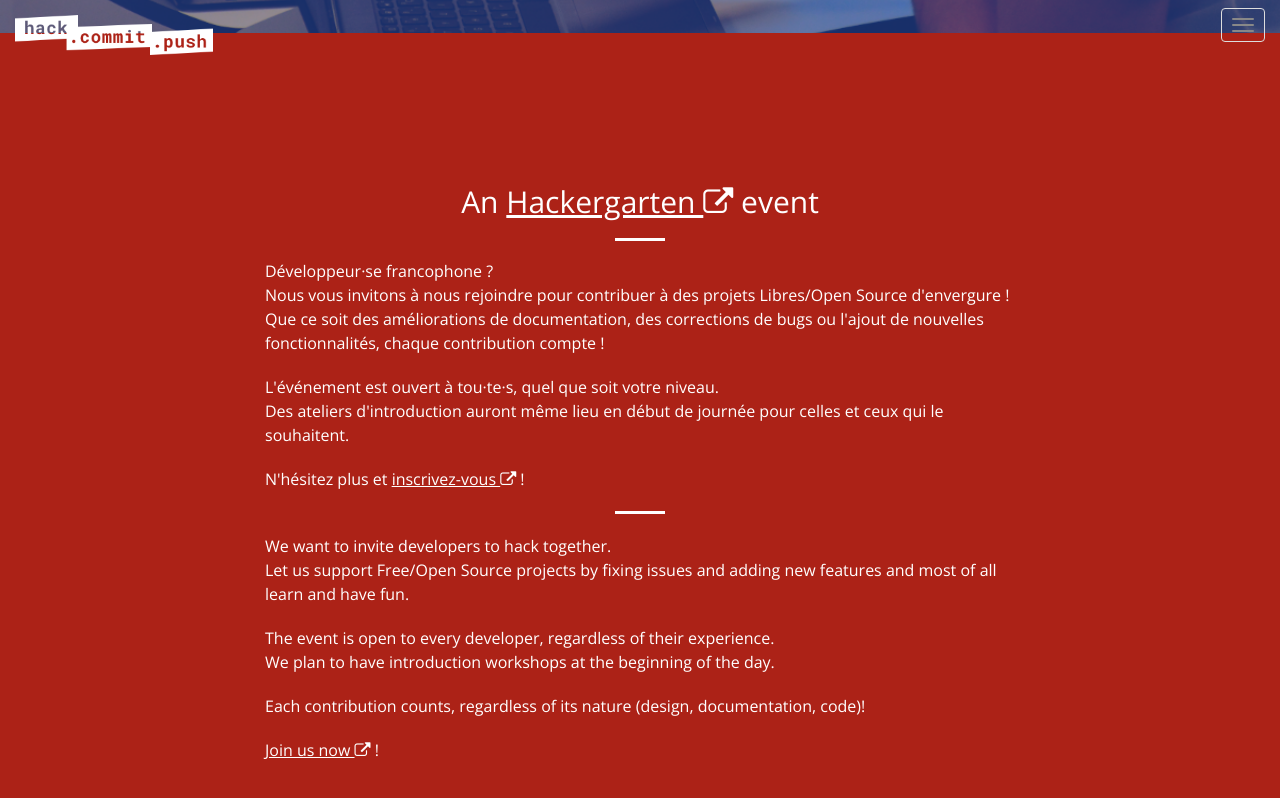
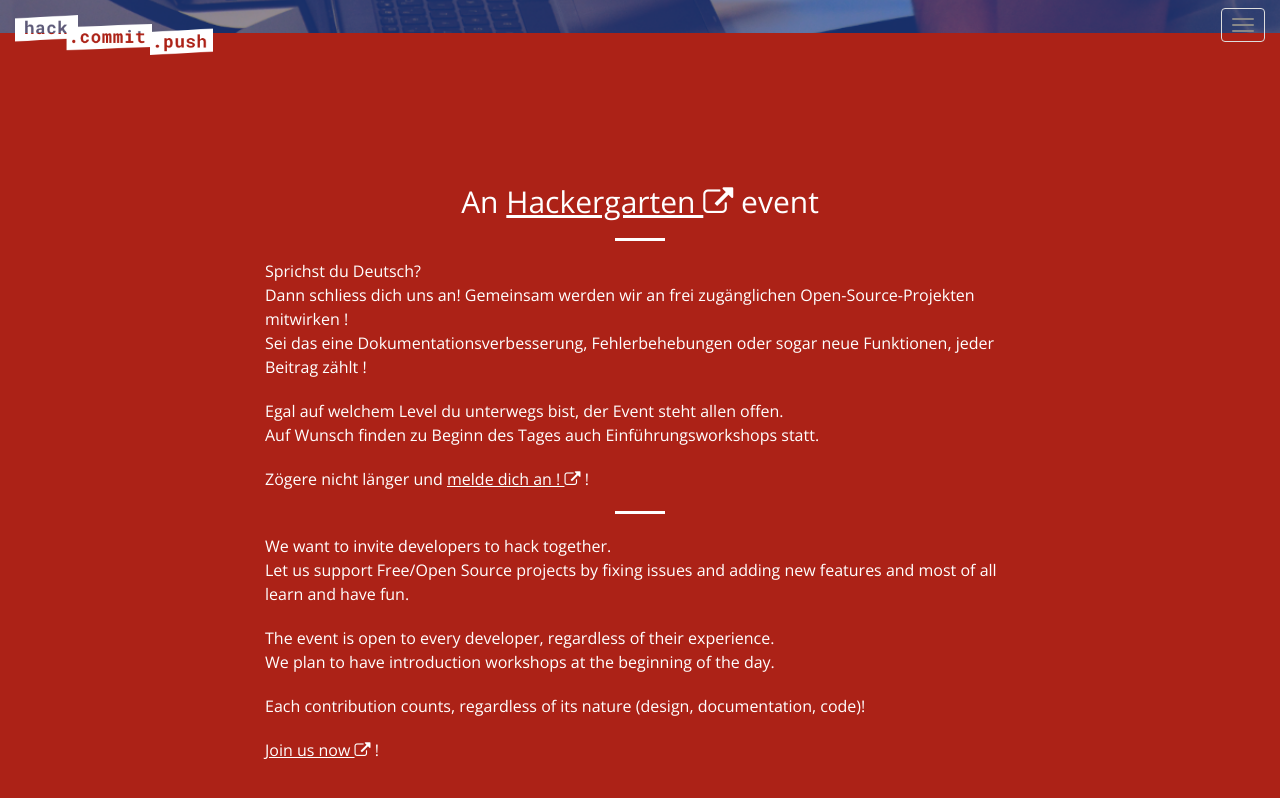
Before and after one commit to hack-commit-push/switzerland2024, a Jekyll site: the page built from index.html, in a window 1280 px wide and 900 px high, scrolled down 867 px. Shown: the top 798 px of the window. Built offline with Jekyll 4.4.1, drawn with Linux system fonts in a browser that asks for light colours.

Commit message:
about FR->DE

```diff
--- a/_includes/about.html
+++ b/_includes/about.html
@@ -4,22 +4,26 @@
             <div class="col-sm-8 col-sm-offset-2 text-center">
                 <h2 class="section-heading">An <a rel="noopener" target="_blank" href="https://hackergarten.net/">Hackergarten <i class="fa fa-external-link" aria-hidden="true"></i></a> event</h2>
                 <hr class="light">
-                <p class="text-left" lang="fr">Développeur·se francophone ?<br />
-                Nous vous invitons à nous rejoindre pour contribuer à des projets Libres/Open Source d'envergure !<br />
-                Que ce soit des améliorations de documentation, des corrections de bugs ou l'ajout de nouvelles fonctionnalités, chaque contribution compte !</p>
-                <p class="text-left" lang="fr">L'événement est ouvert à tou·te·s, quel que soit votre niveau.<br />
-                Des ateliers d'introduction auront même lieu en début de journée pour celles et ceux qui le souhaitent.</p>
+
+                <p class="text-left" lang="de">Sprichst du Deutsch?<br />
+                    Dann schliess dich uns an! Gemeinsam werden wir an frei zugänglichen Open-Source-Projekten mitwirken ! <br />
+                    Sei das eine Dokumentationsverbesserung, Fehlerbehebungen oder sogar neue Funktionen, jeder Beitrag zählt !</p>
+
+                <p class="text-left" lang="de">Egal auf welchem Level du unterwegs bist, der Event steht allen offen.<br />
+
+                    Auf Wunsch finden zu Beginn des Tages auch Einführungsworkshops statt.</p>
                 {% if site.registration_link %}
-                <p class="text-left" lang="fr">N'hésitez plus et <a rel="noopener" target="_blank" href="{{site.registration_link}}">inscrivez-vous <i class="fa fa-external-link" aria-hidden="true"></i></a> !</p>
+                <p class="text-left" lang="de">Zögere nicht länger und <a rel="noopener" target="_blank" href="{{site.registration_link}}">melde dich an ! <i class="fa fa-external-link" aria-hidden="true"></i></a> !</p>
                 {% endif %}
                 <hr />
+
                 <p class="text-left">We want to invite developers to hack together.<br />
                 Let us support Free/Open Source projects by fixing issues and adding new features and most of all learn and have fun.</p>
                 <p class="text-left">The event is open to every developer, regardless of their experience.<br />
                 We plan to have introduction workshops at the beginning of the day.</p>
                 <p class="text-left">Each contribution counts, regardless of its nature (design, documentation, code)!</p>
                 {% if site.registration_link %}
-                <p class="text-left" lang="fr"><a rel="noopener" target="_blank" href="{{site.registration_link}}">Join us now <i class="fa fa-external-link" aria-hidden="true"></i></a> !</p>
+                <p class="text-left" lang="de"><a rel="noopener" target="_blank" href="{{site.registration_link}}">Join us now <i class="fa fa-external-link" aria-hidden="true"></i></a> !</p>
                 {% endif %}
             </div>
         </div>
```
